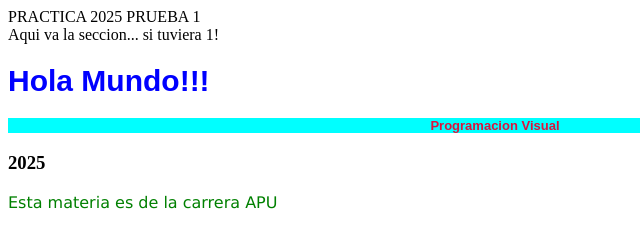
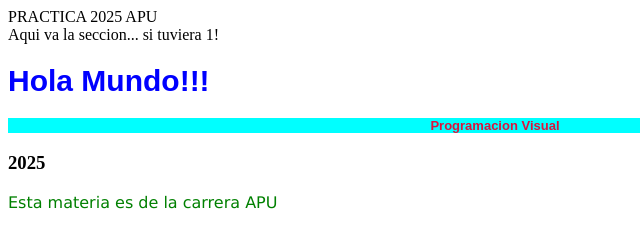
Before and after one commit to juanicolas619/pv_tp1_grupo619, a plain HTML site: page proyecto web/index.html in a window 1280 px wide. Shown: the top 225 px of the page, 0-640 px from the left. Drawn offline with Linux system fonts and the light colour scheme.

Commit message:
otro cambio

```diff
--- a/proyecto web/index.html
+++ b/proyecto web/index.html
@@ -7,7 +7,7 @@
     <title>pv_tp1_grupo619</title>
 </head>
 <body>
-    <header>PRACTICA 2025 PRUEBA 1</header>
+    <header>PRACTICA 2025 APU</header>
     <section>Aqui va la seccion... si tuviera 1!</section>
     <img src="HP1.jpg" alt="Descripción" width="290" height="auto" style="float: right;">
     <h1 style="font-size: 30px; color:blue;font-family:arial, sans-serif;">Hola Mundo!!!</h1>
```
